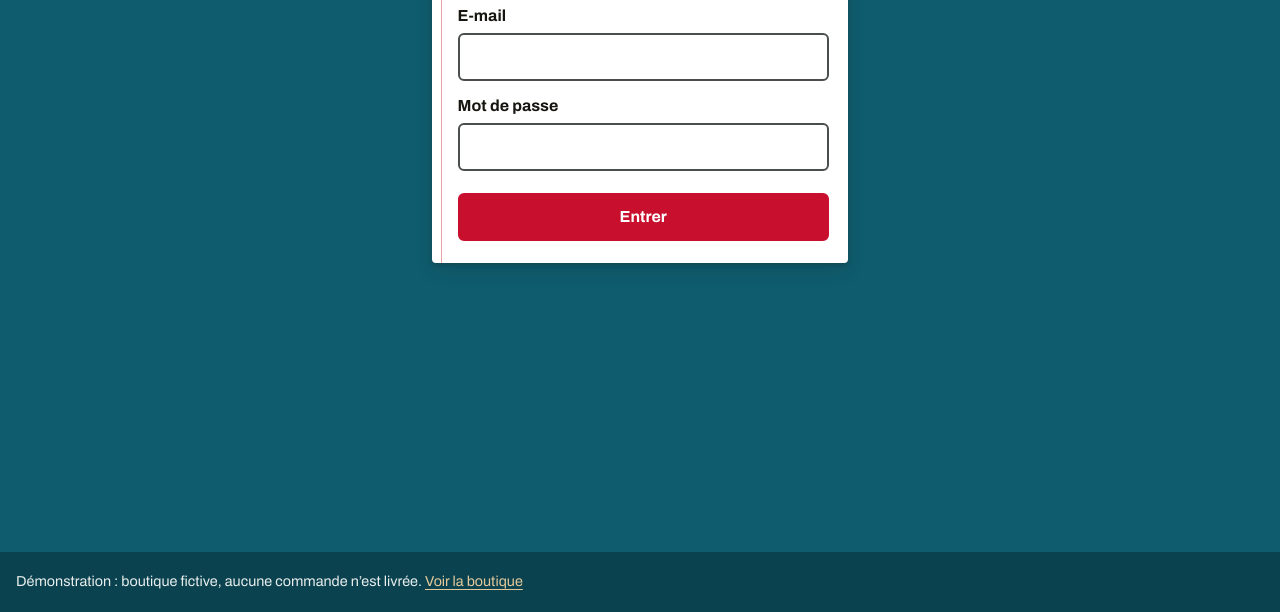
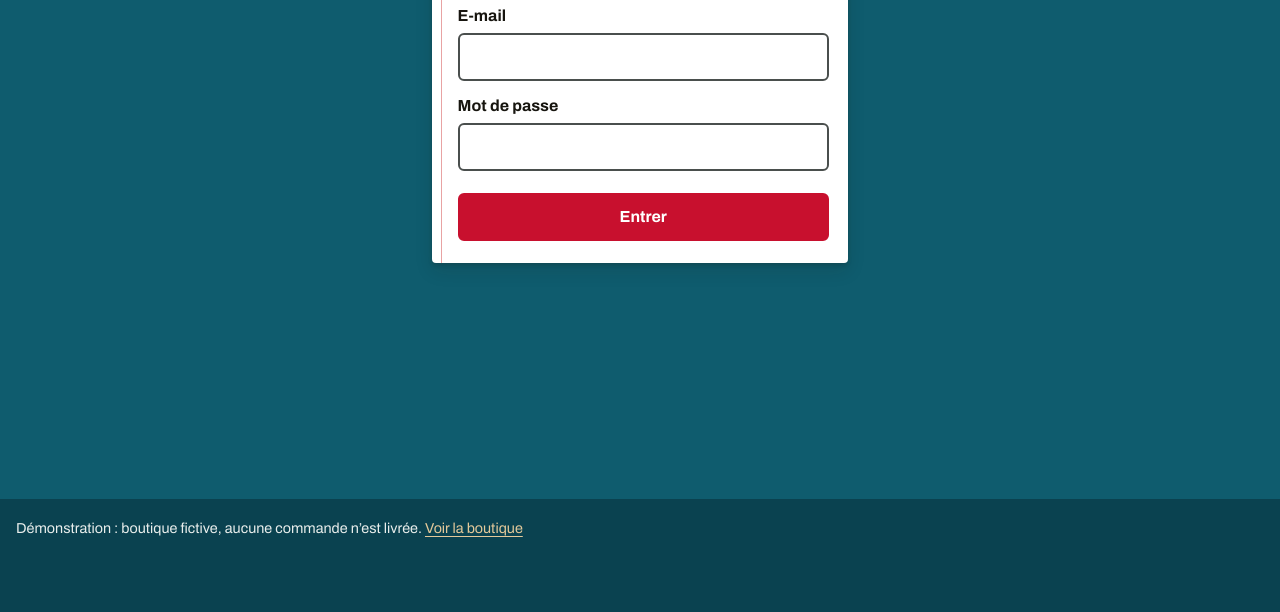
Before and after one commit to Yoh5/vitrine-boutique, an Astro site: page /gerant/connexion in a window 1280 px wide. Shown: the part 188-800 px from the top of the page. Built offline with nearby package versions, Linux system fonts and the light colour scheme; Astro itself is replaced by a stand-in of ours; no server answers.

Commit message:
Arrière-boutique : place sous le pied de page pour le badge de l'hébergeur
Co-Authored-By: Claude Opus 5.5 <noreply@anthropic.com>
Claude-Session: https://claude.ai/code/session_01GMgjfJ58DWP2XDSQsajVtH

```diff
--- a/src/styles/gerant.css
+++ b/src/styles/gerant.css
@@ -54,7 +54,7 @@ body.arriere { background: var(--mur); }
 .avis-demo { margin: 0; background: var(--kraft-clair); color: var(--encre); font-size: 0.9rem; padding-block: 0.55rem; }
 .avis-demo .contenu { display: block; }
 
-.pied-arriere { background: var(--encre); color: var(--mur); font-size: 0.9rem; padding-block: 1.2rem; }
+.pied-arriere { background: var(--encre); color: var(--mur); font-size: 0.9rem; padding-block: 1.2rem 4.5rem; } /* place pour le badge de l'hébergeur */
 .pied-arriere p { margin: 0; }
 .pied-arriere a { color: var(--kraft-clair); }
 
```
